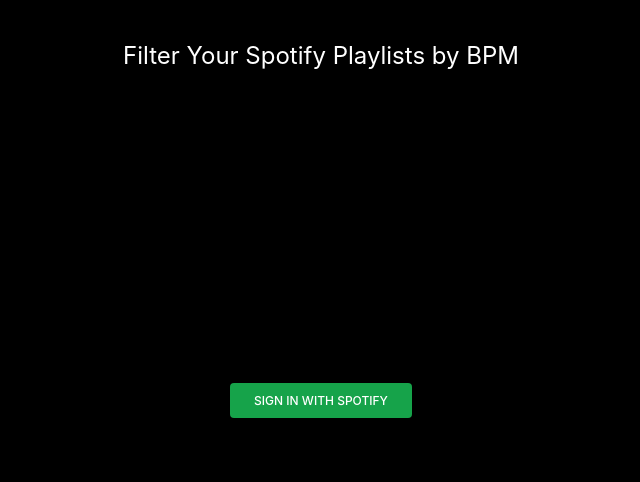
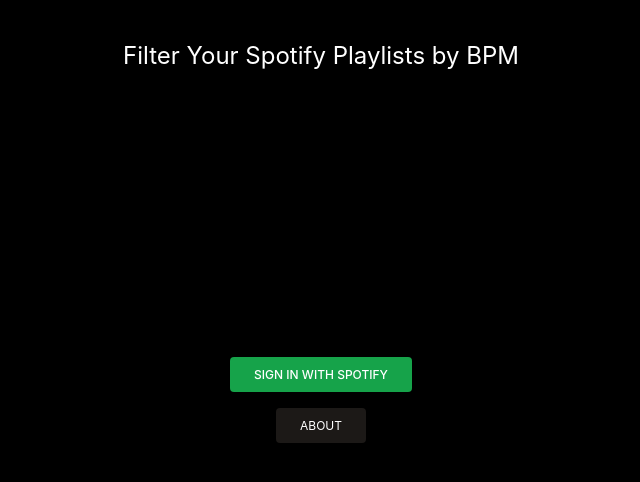
Before and after one commit to alexthescott/Sprintify, a React (Create React App) app: page /login in a window 1280 px wide. Shown: the top 482 px of the page, without its empty margins (319-959 px from the left). Built offline with nearby package versions, Linux system fonts and the light colour scheme.

Commit message:
Added info button and modal to loginview

```diff
--- a/src/components/InfoPane.tsx
+++ b/src/components/InfoPane.tsx
@@ -2,7 +2,7 @@
 
 
 function InfoPane() {
-  return (<div className="md:ml-20 md:mr-[68px] mx-3 mb-4 transition-all flex flex-col">
+  return (<div className="md:ml-20 md:mr-[68px] mx-3 mb-4 transition-all flex flex-col text-white">
     <div className="my-4 mx-1 text-2xl font-bold">
       <span>About Sprintify</span>
     </div>
--- a/src/pages/LoginView.tsx
+++ b/src/pages/LoginView.tsx
@@ -1,33 +1,43 @@
-import React, { useEffect } from 'react'
+import React, { useEffect, useState } from 'react'
 import { AUTH_URL } from '../services/spotify/auth'
 import { hasToken } from '../utils/cache'
 
 import { useNavigate } from 'react-router-dom'
+import Modal from '../components/Modal'
+import InfoPane from '../components/InfoPane'
 
 
 function LoginView() {
     const navigate = useNavigate()
+    const [aboutOpen, setAboutOpen] = useState(false)
 
     useEffect(() => {
         if (hasToken())
             navigate("/app")
     }, [navigate])
 
-    return (
-        <span className="flex justify-center items-center h-screen bg-black">
+    return (<div className="overflow-auto fixed left-0 md:bottom-0 w-full justify-center items-center h-full bg-black text-white left-21">
+        <span className={"flex justify-center items-center h-screen bg-black " + (aboutOpen ? "blur-sm": "blur-none")}>
             <div>
                 {/* Login icon and AppInfo link? */}
 
-                <div className="relative container grid place-items-center">
+                <div className="relative container grid place-items-center gap-4">
                     <h1 className="fixed top-10 text-2xl text-white p-0">Filter Your Spotify Playlists by BPM</h1>
                     <a href={AUTH_URL}>
                         <div className="account_btn items-center">Sign in with Spotify</div>
                     </a>
                     {/* App info 'What is this button?' */}
+                    <button className="bg-stone-900 px-6 py-2.5 text-xs leading-tight uppercase rounded shadow-md" onClick={() => setAboutOpen(true)}>About</button>
                 </div>
             </div>
         </span>
-    )
+        <Modal isOpen={aboutOpen}>
+        <div className="bg-black border-0 rounded-lg shadow-lg relative flex flex-col w-full outline-none focus:outline-none">
+                <InfoPane />
+                <button onClick={() => setAboutOpen(false)} className="mt-8 mx-auto w-fit text-center bg-green-600 text-white font-medium text-sm leading-tight rounded p-1 px-2">OK</button>
+            </div>
+        </Modal>
+    </div>)
 }
 
 export default LoginView
```
